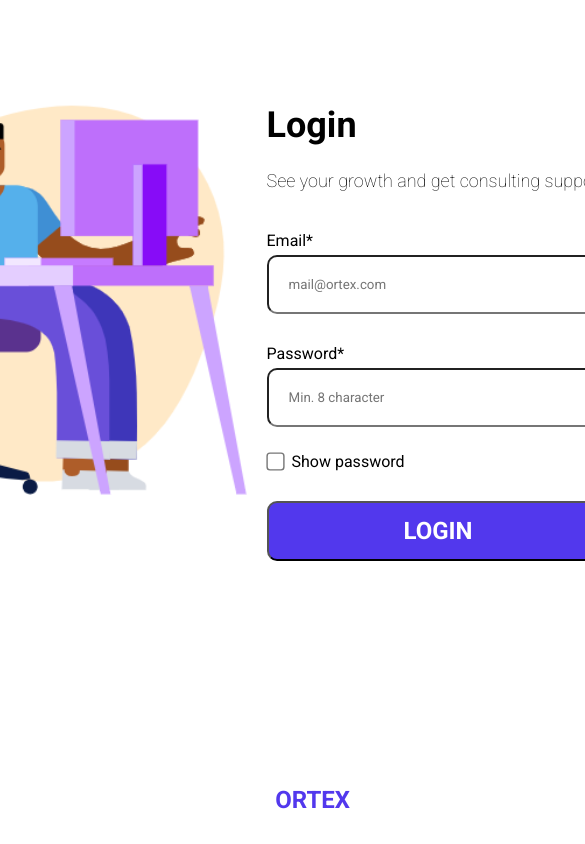
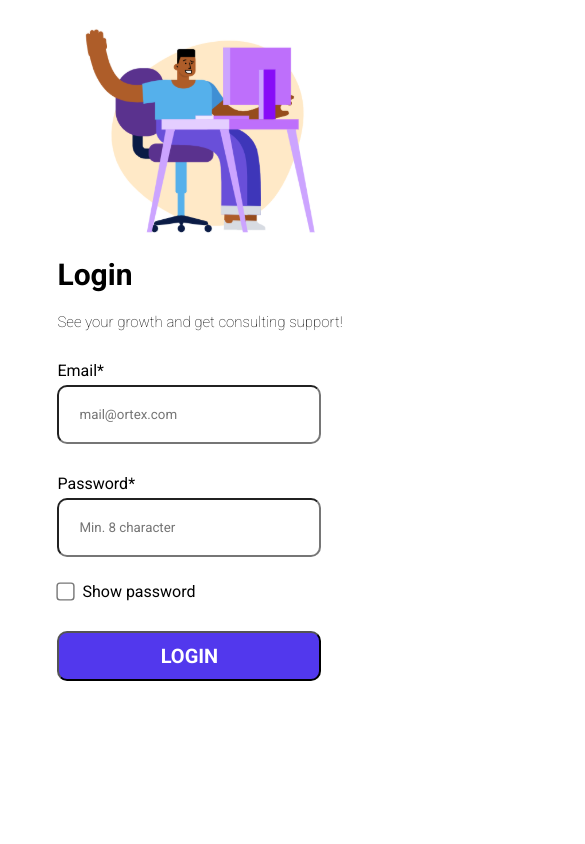
Before and after one commit to SantGT5/TradeMarket-Front, a React app: page / in a window 390 px wide. Shown: the top 844 px of the page, 585 px wide, since content can reach past the window. Built offline with nearby package versions, Linux system fonts and the light colour scheme.

Commit message:
Login Responsive style

```diff
--- a/src/App.tsx
+++ b/src/App.tsx
@@ -8,6 +8,7 @@ import PrivateRoutes from "./PrivateRouter/PrivateRoutes"
 // Routes
 import { Login } from "./components/login"
 import { Home } from "./components/home"
+import { Profile } from "./components/profile"
 
 export const App = () => {
   return (
@@ -17,6 +18,7 @@ export const App = () => {
           <Route path="/" element={<Login />} />
           <Route element={<PrivateRoutes />}>
             <Route path="/home" element={<Home />} />
+            <Route path="/profile" element={<Profile />} />
           </Route>
         </Routes>
       </AuthContextComponent>
--- /dev/null
+++ b/src/Hooks/useResetPass.tsx
@@ -0,0 +1,59 @@
+import React from "react"
+import api from "../api/api-axios"
+
+// Hook to access navigation object
+import { useNavigate } from "react-router-dom"
+
+// Alert library
+import Swal from "sweetalert2"
+
+function useResetPass() {
+  const navigate = useNavigate()
+  const [status, setStatus] = React.useState({
+    currentPassword: "",
+    newPassword: "",
+    confirmPassword: "",
+  })
+
+  const handleChange = (event: React.ChangeEvent<HTMLInputElement>) => {
+    setStatus({
+      ...status,
+      [event.currentTarget.name]: event.currentTarget.value,
+    })
+  }
+
+  async function handleSubmit(event: React.SyntheticEvent) {
+    event.preventDefault()
+    try {
+      await api.post("/password-reset", status)
+
+      navigate("/home")
+
+      setStatus({
+        currentPassword: "",
+        newPassword: "",
+        confirmPassword: "",
+      })
+
+      Swal.fire({
+        icon: "success",
+        title: "Uhuuu! 🙌",
+        text: "Your password has been successfully changed.",
+        showConfirmButton: false,
+        timer: 1500,
+      })
+    } catch (err: any) {
+      Swal.fire({
+        title: "Woww! 🤭",
+        text: err.response.data.msg,
+        icon: "error",
+        confirmButtonColor: "#5238ed",
+        confirmButtonText: "Try again",
+      })
+    }
+  }
+
+  return [handleChange, handleSubmit, status] as const
+}
+
+export default useResetPass
--- a/src/components/login.tsx
+++ b/src/components/login.tsx
@@ -9,7 +9,7 @@ export const Login = () => {
 
   return (
     <form onSubmit={handleSubmit}>
-      <div className="flex center login-img-container">
+      <div className="flex center login-img-container flex-direction">
         <div>
           <img className="login-img" src={loginImg} alt="Login img" />
         </div>
--- /dev/null
+++ b/src/components/profile.tsx
@@ -0,0 +1,52 @@
+import { NavBar } from "../global/navbar"
+import { BiUser } from "react-icons/bi"
+import { Input } from "../global/input"
+import useResetPass from "../Hooks/useResetPass"
+
+export const Profile = () => {
+  const [handleChange, handleSubmit, status] = useResetPass()
+
+  return (
+    <form onSubmit={handleSubmit}>
+      <NavBar />
+      <div className="flex center">
+        <BiUser className="icon-profile" />
+      </div>
+      <div className="center-grid">
+        <Input
+          label="Current password*"
+          type="text"
+          placeholder="Your password"
+          classNameInput="profile-input"
+          classNameLabel="profile-label"
+          onChange={handleChange}
+          value={status.currentPassword}
+          name="currentPassword"
+        />
+        <Input
+          label="New password*"
+          type="text"
+          placeholder="New password"
+          classNameInput="profile-input"
+          classNameLabel="profile-label"
+          onChange={handleChange}
+          value={status.newPassword}
+          name="newPassword"
+        />
+        <Input
+          label="Confirm new password*"
+          type="text"
+          placeholder="Confirm new password"
+          classNameInput="profile-input"
+          classNameLabel="profile-label"
+          onChange={handleChange}
+          value={status.confirmPassword}
+          name="confirmPassword"
+        />
+        <button className="profile-btn" type="submit">
+          Set password
+        </button>
+      </div>
+    </form>
+  )
+}
--- a/src/global/navbar.tsx
+++ b/src/global/navbar.tsx
@@ -1,10 +1,19 @@
+import { Link } from "react-router-dom"
+
 export const NavBar = () => {
   return (
-    <nav className="flex container-navbar align-item">
-      <h1 className="nav-logo center">ORTEX</h1>
-      <div className="flex flex-end">
-        <button className="nav-profile">Profile</button>
-        <button className="nav-free-trial">Start a free trial</button>
+    <nav className="flex container-navbar">
+      <Link to="/home" className="nav-logo">
+        <h1 className="nav-logo center">ORTEX</h1>
+      </Link>
+
+      <div className="flex flex-end align-item">
+        <Link to="/profile" className="nav-profile">
+          Profile
+        </Link>
+        <Link to="/home" className="nav-profile">
+          Home
+        </Link>
       </div>
     </nav>
   )
--- a/src/style.scss
+++ b/src/style.scss
@@ -34,19 +34,25 @@ input {
   justify-content: center;
 }
 
-.flex-end{
-  justify-content: flex-end;
-  width: 100vw
+.center-grid {
+  display: grid;
+  justify-content: center;
+  align-content: center;
 }
 
-.align-item{
+.flex-end {
+  justify-content: flex-end;
+  width: 100vw;
+}
+
+.align-item {
   align-items: center;
 }
 
 // *** Login Page ***
 
 .login-img-container {
-  margin-top: 5em;
+  padding: 100px 50px 0px 50px;
 }
 
 .login-img {
@@ -107,7 +113,7 @@ input[type="checkbox"] {
   font-weight: bolder;
 }
 
-.logo-fixed-position{
+.logo-fixed-position {
   position: fixed;
   bottom: 30px;
   right: 40px;
@@ -119,24 +125,27 @@ input[type="checkbox"] {
 // *** Home Page ***
 // *** NavBar ***
 
-.container-navbar{
+.container-navbar {
   padding: 0px 60px;
 }
 
 .nav-logo {
-  color: $ube-color;
   font-size: 36px;
   font-weight: $extra-bold;
+  text-decoration: none;
+  color: $ube-color;
 }
 
-.nav-profile{
+.nav-profile {
   border: 0px;
   background-color: $white-color;
   margin-right: 50px;
   font-size: 18px;
+  text-decoration: none;
+  color: $black-color;
 }
 
-.nav-free-trial{
+.nav-free-trial {
   background-color: $ube-color;
   color: $white-color;
   font-size: 18px;
@@ -144,6 +153,205 @@ input[type="checkbox"] {
   padding: 10px 15px;
 }
 
-.title-home{
+.title-home {
   margin: 90px 0px 70px 0px;
 }
+
+// *** Profile Page ***
+
+.icon-profile {
+  font-size: 80px;
+  margin-top: 1em;
+}
+
+.profile-label {
+  margin: 30px 0px 5px 0px;
+  font-weight: $semi-bold;
+}
+
+.profile-btn {
+  width: 343px;
+  height: 60px;
+  margin-top: 30px;
+  border-radius: 10px;
+  background-color: $ube-color;
+  color: $white-color;
+  font-size: 24px;
+  font-weight: bolder;
+}
+
+.profile-input {
+  width: 300px;
+  border-radius: 10px;
+  padding: 20px;
+}
+
+
+
+
+
+
+
+
+
+@media (max-height: 900px) {
+  .logo-fixed-position {
+    font-size: 0px;
+  }
+}
+
+@media (max-width: 949px) {
+  .flex-direction {
+    flex-direction: column;
+    align-items: center;
+  }
+
+  .login-img-container {
+    padding: 50px 50px 0px 50px;
+  }
+
+  .login-img {
+    width: 350px;
+  }
+  .login-container {
+    margin-left: 0px;
+  }
+}
+
+@media (max-width: 738px) {
+  .login-img-container {
+    padding: 20px 20px 0px 20px;
+  }
+
+  .login-img {
+    width: 300px;
+  }
+
+  .login-container {
+    margin-left: 0px;
+  }
+}
+
+@media (max-width: 422px) {
+  .login-img-container {
+    padding: 20px 0px 0px 10px;
+  }
+
+  .login-img {
+    width: 230px;
+  }
+
+  .login-container {
+    margin-left: 0px;
+  }
+
+  .title {
+    font-size: 30px;
+    font-weight: $extra-bold;
+  }
+
+  .login-sub-title {
+    font-size: 15px;
+    font-weight: $regular;
+  }
+
+  .login-label-email {
+    margin: 30px 0px 5px 0px;
+    font-weight: $semi-bold;
+  }
+
+  .login-label-pass {
+    margin: 30px 0px 5px 0px;
+    font-weight: $semi-bold;
+  }
+
+  .login-input {
+    width: 220px;
+    border-radius: 10px;
+    padding: 20px;
+  }
+
+  .checkbox-container {
+    display: flex;
+    align-items: center;
+    margin: 25px 0px 30px 0px;
+  }
+  input[type="checkbox"] {
+    -ms-transform: scale(1.4);
+    -moz-transform: scale(1.4);
+    -webkit-transform: scale(1.4);
+    -o-transform: scale(1.4);
+    transform: scale(1.4);
+    margin: 0px 10px 0px 2px;
+  }
+
+  .login-btn {
+    width: 264px;
+    height: 50px;
+    border-radius: 10px;
+    background-color: $ube-color;
+    color: $white-color;
+    font-size: 20px;
+    font-weight: bolder;
+  }
+}
+
+@media (max-width: 322px) {
+  .login-img-container {
+    padding: 10px 0px 0px 10px;
+  }
+
+  .login-img {
+    width: 200px;
+  }
+
+  .title {
+    font-size: 30px;
+    font-weight: $extra-bold;
+  }
+
+  .login-sub-title {
+    font-size: 12px;
+    font-weight: $semi-bold;
+  }
+
+  .login-label-email {
+    margin: 20px 0px 5px 0px;
+    font-weight: $semi-bold;
+  }
+
+  .login-label-pass {
+    margin: 20px 0px 5px 0px;
+    font-weight: $semi-bold;
+  }
+
+  .login-input {
+    width: 180px;
+    border-radius: 10px;
+    padding: 20px;
+  }
+
+  .checkbox-container {
+    display: flex;
+    align-items: center;
+    margin: 25px 0px 30px 0px;
+  }
+  input[type="checkbox"] {
+    -ms-transform: scale(1.4);
+    -moz-transform: scale(1.4);
+    -webkit-transform: scale(1.4);
+    -o-transform: scale(1.4);
+    transform: scale(1.4);
+    margin: 0px 10px 0px 2px;
+  }
+
+  .login-btn {
+    width: 224px;
+    height: 50px;
+    border-radius: 10px;
+    background-color: $ube-color;
+    color: $white-color;
+    font-size: 20px;
+    font-weight: bolder;
+  }
+}
```
